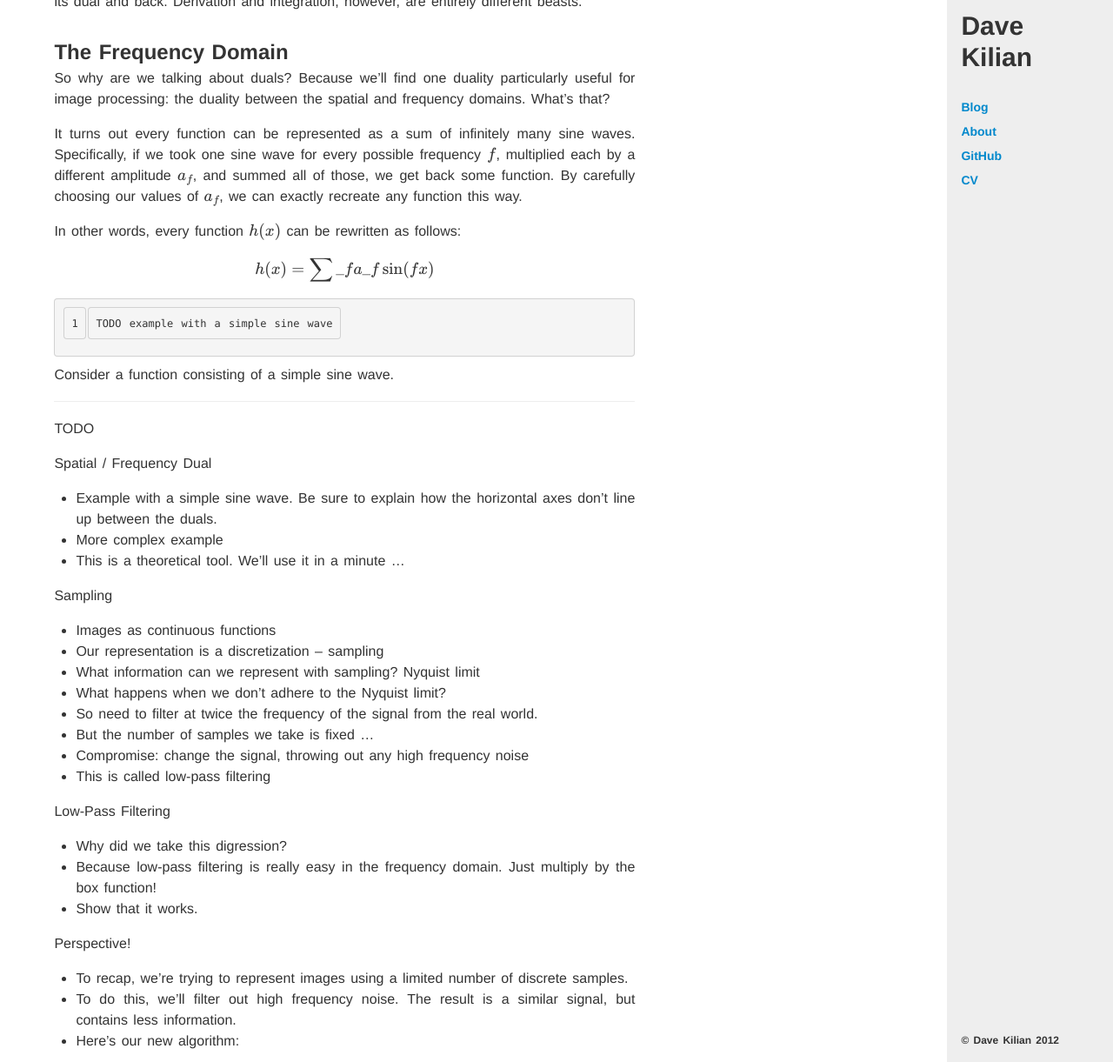
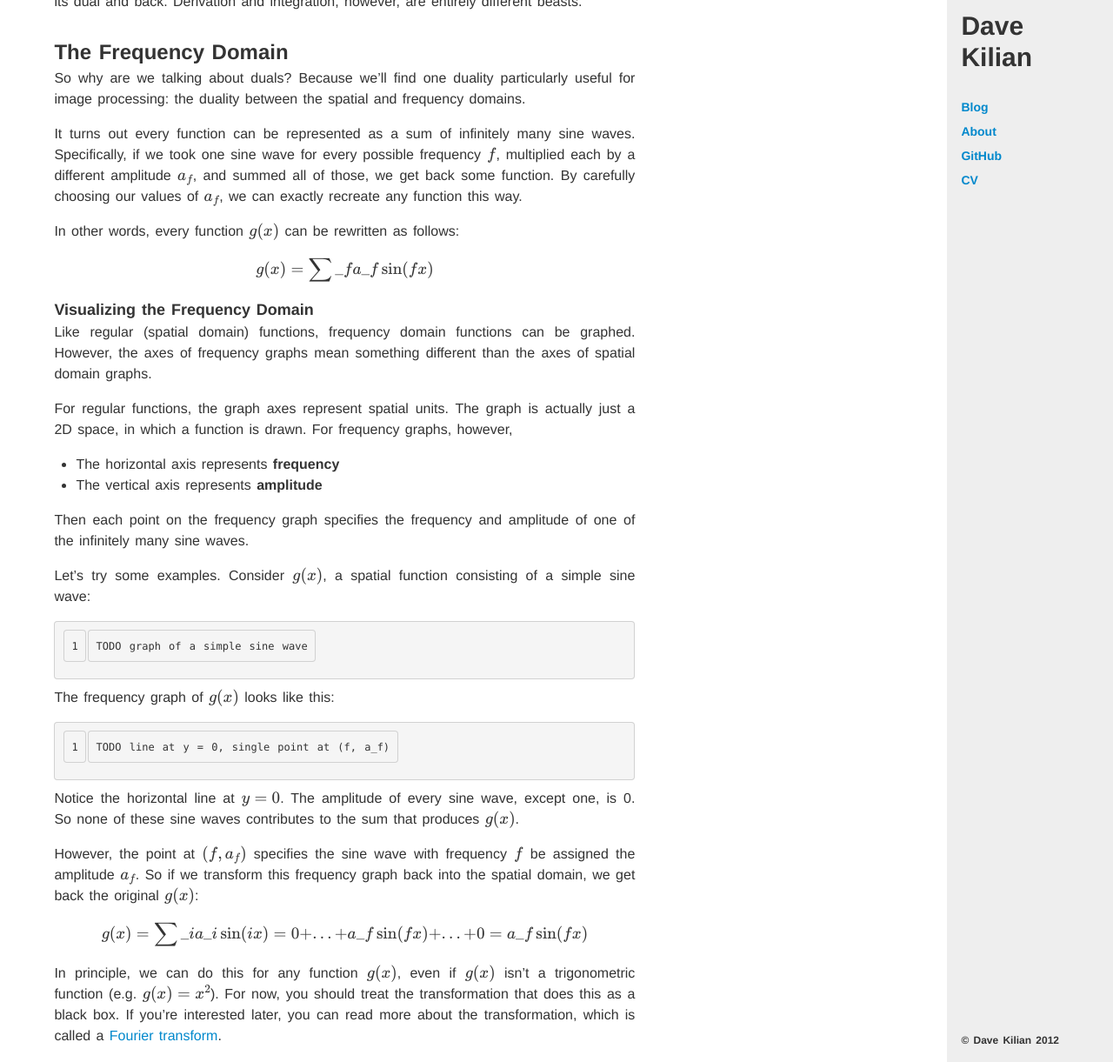
Before and after one commit to davekilian/davekilian.github.com, a Jekyll site: the page built from _posts/2012-09-29-filtering.markdown, in a window 1280 px wide and 1400 px high, scrolled down 639 px, cut to the strip 179-1400 px from the top of the window. Shown: the whole strip at 87% size. Built offline with Jekyll 4.4.1, drawn with Linux system fonts in a browser that asks for light colours; Markdown is read by kramdown in place of the engine named in the settings; formulas are drawn with MathJax 3; some of the changed text lies outside the part shown.

Commit message:
Finished talking about frequency domain

```diff
--- a/_posts/2012-09-29-filtering.markdown
+++ b/_posts/2012-09-29-filtering.markdown
@@ -5,11 +5,11 @@ author: Dave
 draft: true
 ---
 
-Every year, [CS123](http://cs.brown.edu/cs123) students spend a couple weeks
+Every year, [CS123](http://cs.brown.edu/courses/cs123) students spend a couple weeks
 learning about image filtering in class, before going off on their own to
-implement some basic filters, blurs and scaling algorithms. Filtering (and
-signal processing in general!) can be tricky. When it comes to image sampling
-and reconstruction, it's easy to get lost in the theory.
+implement some basic filters, blurs and scaling algorithms. Filtering, like
+signal processing in general, can be tricky. It's easy to get lost in the
+theory when you start talking about image sampling and reconstruction.
 
 So, let's see if we can put everything in perspective.
 
@@ -45,7 +45,7 @@ Derivation and integration, however, are entirely different beasts.
 
 So why are we talking about duals? Because we'll find one duality particularly
 useful for image processing: the duality between the spatial and frequency
-domains. What's that?
+domains.
 
 It turns out every function can be represented as a sum of infinitely many
 sine waves. Specifically, if we took one sine wave for every possible
@@ -53,25 +53,57 @@ frequency $f$, multiplied each by a different amplitude $a\_f$, and summed
 all of those, we get back some function. By carefully choosing our values
 of $a\_f$, we can exactly recreate any function this way.
 
-In other words, every function $h(x)$ can be rewritten as follows:
+In other words, every function $g(x)$ can be rewritten as follows:
 
-$$h(x) = \sum\_f a\_f \sin(fx)$$
+$$g(x) = \sum\_f a\_f \sin(fx)$$
 
-    TODO example with a simple sine wave
+### Visualizing the Frequency Domain
 
-Consider a function consisting of a simple sine wave.
+Like regular (spatial domain) functions, frequency domain functions can be
+graphed. However, the axes of frequency graphs mean something
+different than the axes of spatial domain graphs.
+
+For regular functions, the graph axes represent spatial units. The graph
+is actually just a 2D space, in which a function is drawn. For frequency
+graphs, however,
+
+* The horizontal axis represents **frequency**
+* The vertical axis represents **amplitude**
+
+Then each point on the frequency graph specifies the frequency and amplitude
+of one of the infinitely many sine waves.
+
+Let's try some examples. Consider $g(x)$, a spatial function consisting of a
+simple sine wave:
+
+    TODO graph of a simple sine wave
+
+The frequency graph of $g(x)$ looks like this:
+
+    TODO line at y = 0, single point at (f, a_f)
+
+Notice the horizontal line at $y = 0$. The amplitude of every sine wave,
+except one, is 0. So none of these sine waves contributes to the sum
+that produces $g(x)$.
+
+However, the point at $(f, a\_f)$ specifies the sine wave with frequency
+$f$ be assigned the amplitude $a\_f$. So if we transform this frequency
+graph back into the spatial domain, we get back the original $g(x)$:
+
+$$g(x) = \sum\_i a\_i \sin(ix) = 0 + ... + a\_f \sin(fx) + ... + 0 = a\_f \sin(fx)$$
+
+In principle, we can do this for any function $g(x)$, even if $g(x)$ isn't
+a trigonometric function (e.g. $g(x) = x^2$). For now, you should treat
+the transformation that does this as a black box. If you're interested later,
+you can read more about the transformation, which is called a
+[Fourier transform](http://google.com/search?q=Fourier+transform).
+
+## Sampling
 
 ---
 
 TODO
 
-Spatial / Frequency Dual
-* Example with a simple sine wave. Be sure to explain how the horizontal axes don't
-  line up between the duals.
-* More complex example
-* This is a theoretical tool. We'll use it in a minute ...
-
-Sampling
 * Images as continuous functions
 * Our representation is a discretization -- sampling
 * What information can we represent with sampling? Nyquist limit
```
